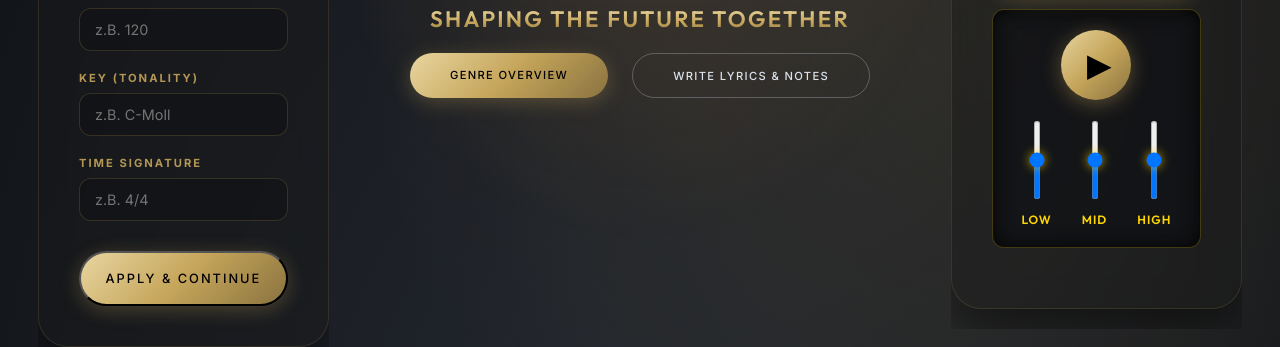
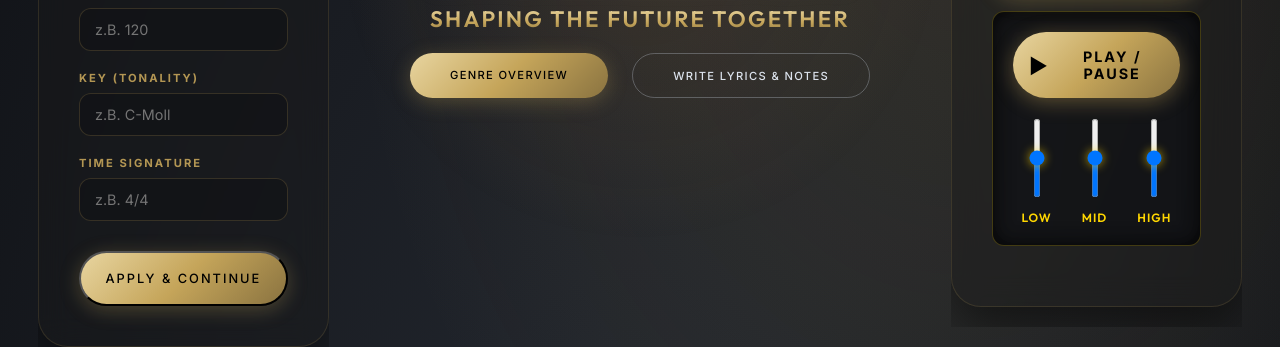
Before and after one commit to vir2ose-code/soundstudio-vir2ose, a website: page index.html in a window 1280 px wide. Shown: the part 461-808 px from the top of the page. Drawn offline with Linux system fonts and the light colour scheme; a script that the page names is missing.

Commit message:
style: Morph playback into wide primary pill button and purge download logic

```diff
--- a/index.html
+++ b/index.html
@@ -211,7 +211,8 @@
                     <!-- NEW CONTROLS: Play/Pause & EQ -->
                     <div id="player-controls" class="player-controls" style="display: flex;">
                         <button id="btn-play-pause-ui" class="btn-play-pause-ui" onclick="toggleWaveformPlayback()">
-                            <span id="play-pause-icon">▶</span>
+                            <span id="play-pause-icon" style="font-size: 1.2rem; transform: translateY(1px);">▶</span>
+                            <span>PLAY / PAUSE</span>
                         </button>
 
                         <div class="eq-controls">
@@ -237,10 +238,6 @@
                                 class="btn btn-secondary btn-copy-2" data-i18n="gen_listen_2">
                                 SOUND ANHÖREN
                             </button>
-                        </div>
-                        <div class="reset-wrapper">
-                            <a id="download-btn" href="#" download class="reset-link"
-                                data-i18n="gen_download_2">Download Sound</a>
                         </div>
                     </div>
 
--- a/style.css
+++ b/style.css
@@ -2567,20 +2567,23 @@ body::after {
 }
 
 .btn-play-pause-ui {
-    width: 70px;
-    height: 70px;
-    border-radius: 50%;
+    width: 100%;
+    padding: 16px;
+    border-radius: 50px;
     background: linear-gradient(135deg, var(--gold-light), var(--gold), var(--gold-dark));
     border: none;
     color: #000;
-    font-size: 2rem;
+    font-size: 0.9rem;
+    font-family: 'Inter', sans-serif;
+    font-weight: 700;
+    letter-spacing: 2px;
     display: flex;
     justify-content: center;
     align-items: center;
+    gap: 12px;
     cursor: pointer;
     transition: all 0.3s ease;
     box-shadow: 0 4px 20px rgba(197, 165, 90, 0.4);
-    padding-left: 6px; /* Offset for play triangle to look centered */
 }
 .btn-play-pause-ui:hover {
     transform: translateY(-3px) scale(1.05);
--- a/sw.js
+++ b/sw.js
@@ -1,4 +1,4 @@
-const CACHE_NAME = 'vir2ose-app-cache-v94';
+const CACHE_NAME = 'vir2ose-app-cache-v95';
 const urlsToCache = [
     './',
     './index.html',
```
